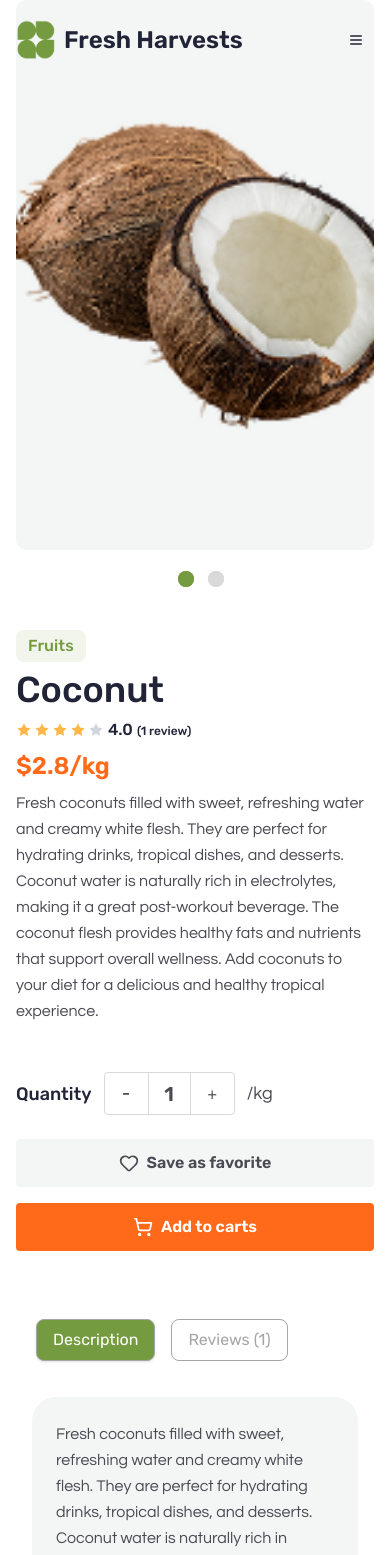
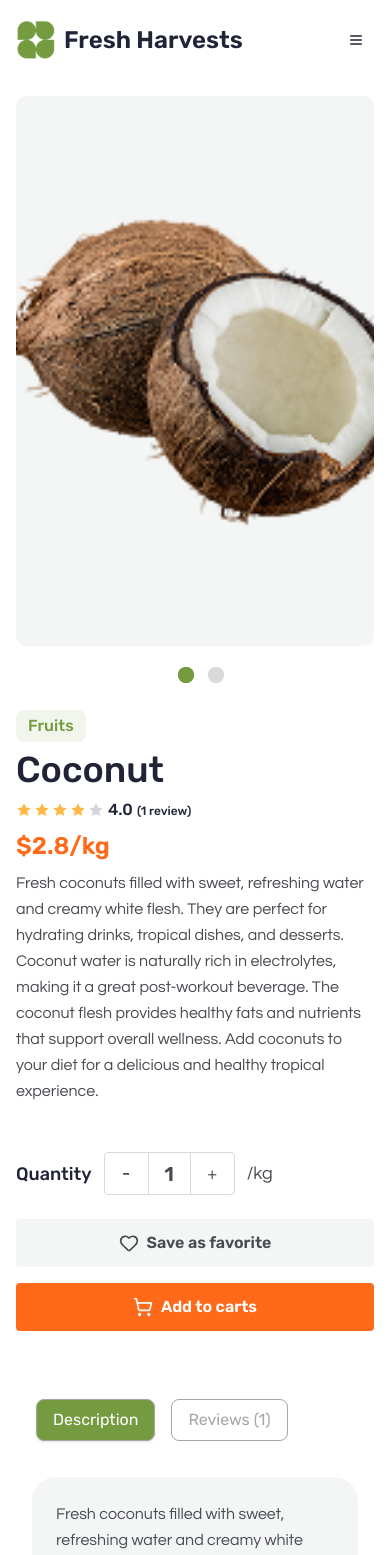
Before and after one commit to engrnahiankhan/fresh-harvests, a Next.js app: page /product-details/coconut-fresh-fruit-6 in a window 390 px wide. Shown: the top 1555 px of the page. Built offline with nearby package versions, Linux system fonts and the light colour scheme.

Commit message:
fix icon size

```diff
--- a/src/app/product-details/[slug]/ImageCarousel.tsx
+++ b/src/app/product-details/[slug]/ImageCarousel.tsx
@@ -47,7 +47,7 @@ const ImageCarousel = ({ product }: ImageCarouselProps) => {
     dotsClass: "slick-dots flex justify-center items-center",
   };
   return (
-    <div className="rounded-lg h-[550px] w-[550px] max-w-full">
+    <div className="rounded-lg h-[550px] w-[550px] max-w-full pt-24 lg:pt-0">
       <Slider {...settings}>
         {product.images.map((img, index) => (
           <div key={index} className="relative w-full h-[550px]">
--- a/src/app/product-details/[slug]/page.tsx
+++ b/src/app/product-details/[slug]/page.tsx
@@ -58,7 +58,7 @@ const ProductDetails = () => {
         <div className="w-full flex flex-col lg:flex-row items-center gap-8">
           <ImageCarousel product={product} />
 
-          <div className="flex flex-col space-y-4 lg:space-y-6 mt-12 lg:mt-0">
+          <div className="flex flex-col space-y-4 lg:space-y-6 pt-32 lg:pt-0">
             {/* product heading */}
             <div className="flex flex-col space-y-2 mb-12">
               <Badge text={product.category} />
--- a/src/components/layout/Footer.tsx
+++ b/src/components/layout/Footer.tsx
@@ -252,9 +252,9 @@ const Footer = () => {
                 href="https://www.google.com/maps?q=Dhaka,Bangladesh"
                 target="_blank"
                 rel="noopener noreferrer"
-                className="hover:text-custom-green inline-flex items-center transition-all duration-200">
-                <MapIcon className="w-4 h-4 mr-1.5 text-custom-green" /> Tanjung
-                Sari Street, Pontianak, Indonesia
+                className="hover:text-custom-green inline-flex items-baseline-lasts transition-all duration-200">
+                <MapIcon className="w-4 min-w-4 min-h-4 h-4 mr-1.5 text-custom-green" />{" "}
+                Tanjung Sari Street, Pontianak, Indonesia
               </Link>
             </div>
           </div>
--- a/src/components/sections/HeroSection.tsx
+++ b/src/components/sections/HeroSection.tsx
@@ -22,7 +22,7 @@ const HeroSection = () => {
         <div className="text-left flex flex-col max-w-4xl">
           <Badge text="Welcome to Fresh Harvest" />
 
-          <span className="font-rubik font-medium text-5xl md:text-6xl lg:text-7xl xl:text-[80px] text-custom-black leading-tight sm:leading-tight md:leading-tight lg:leading-none mt-4 mb-6">
+          <span className="font-rubik font-medium text-4xl md:text-5xl lg:text-7xl xl:text-[80px] text-custom-black leading-tight sm:leading-tight md:leading-tight lg:leading-none mt-4 mb-6">
             Fresh Fruits and <br className="hidden sm:block" />
             Vegetables
           </span>
```
